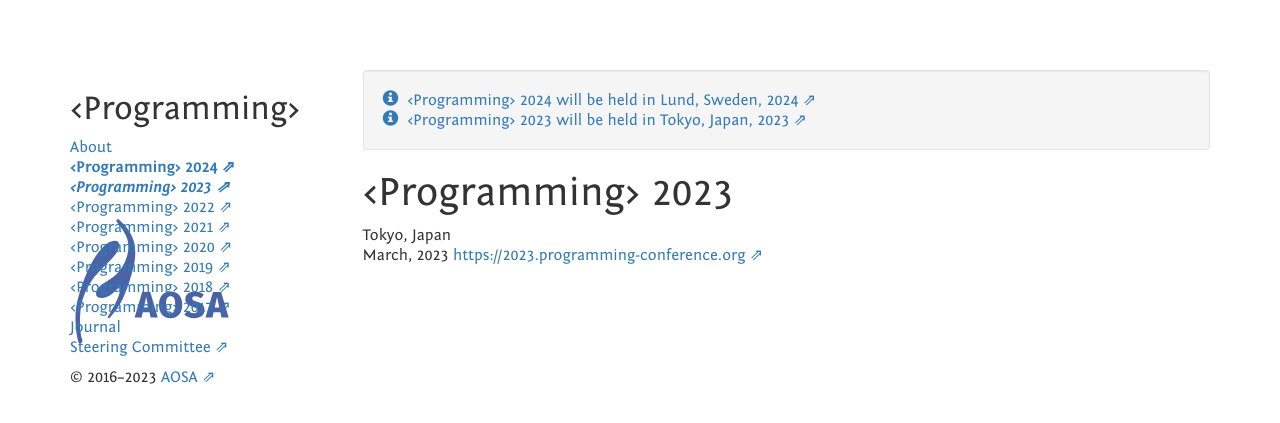
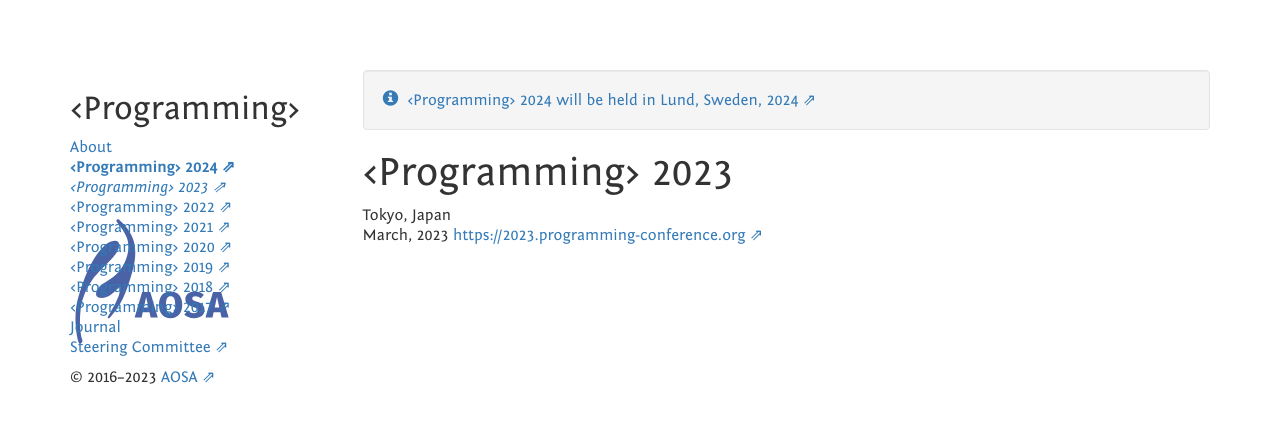
Before and after one commit to programming-conference/programming-conference.github.io, a Jekyll site: the page built from 2023/index.markdown, in a window 1280 px wide. Shown: the top 423 px of the page. Built offline with Jekyll 4.4.1, drawn with Linux system fonts in a browser that asks for light colours; nearby versions of some CDN libraries.

Commit message:
Adjust featured

```diff
--- a/2023/index.markdown
+++ b/2023/index.markdown
@@ -1,7 +1,6 @@
 ---
 title: ‹Programming› 2023
 order: 193
-featured: ‹Programming› 2023 will be held in Tokyo, Japan, 2023
 external: https://2023.programming-conference.org
 ---
 
```
